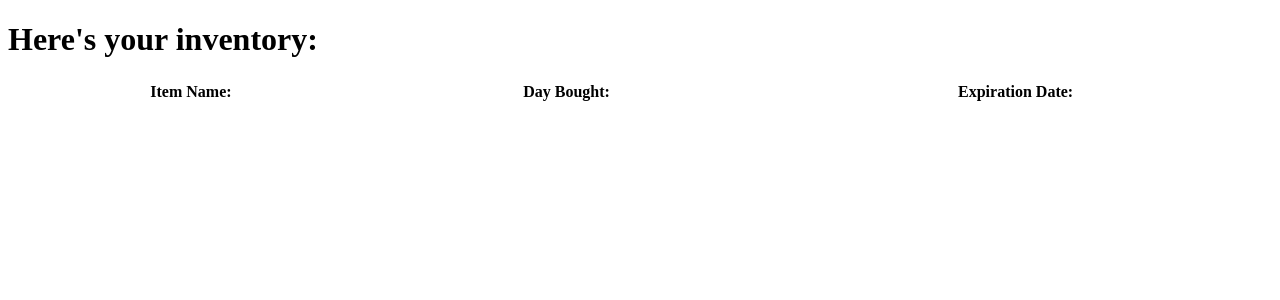
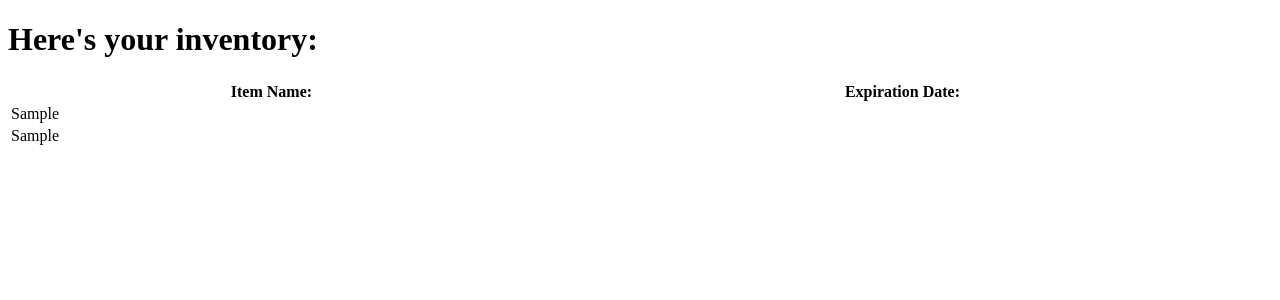
Before and after one commit to pasolano/cssiproject, a Python web app: template templates/inventory_table.html in a window 1280 px wide. Shown: the top 300 px of the page. Run offline with Jinja, Linux system fonts and the light colour scheme; the template is opened without the code that fills it: most values are stand-ins (such as "Sample title", 1, 10 or a date in 2020); lists and menus that the app fills with data are empty.

Commit message:
Wow a LOT of changes just check the code

```diff
--- a/inventory_input.html
+++ b/inventory_input.html
@@ -9,16 +9,12 @@
         Item Name:<br>
         <input type="text" name="item_name" >
         <br>
-        Day Bought:<br>
-        <input type="text" name="bought_date" >
-        <br>
         Expiration Date:<br>
         <input type="text" name="expiration_date" >
         <br><br>
 
-        <button type="submit"/> Take me to my inventory table! </button>
+        <input type="submit" value="Add Item">
 
-        <button type="submit"/> Submit </button>
       </form>
 
   </body>
--- a/templates/inventory_table.html
+++ b/templates/inventory_table.html
@@ -5,22 +5,19 @@
 </head>
 <body>
   <h1>Here's your inventory:</h1>
-</body>
 <table style="width:100%">
   <tr>
     <th>Item Name:</th>
-    <th>Day Bought:</th>
     <th>Expiration Date:</th>
   </tr>
   <tr>
-    <td></td>
-    <td></td>
+    <td>{{line1}}</td>
     <td></td>
   </tr>
   <tr>
-    <td></td>
-    <td></td>
+    <td>{{line2}}</td>
     <td></td>
   </tr>
 </table>
+</body>
 </html>
```
